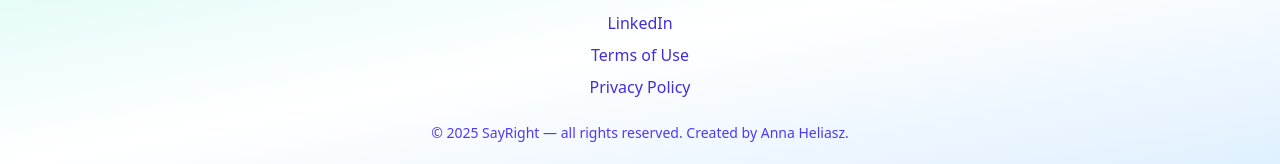
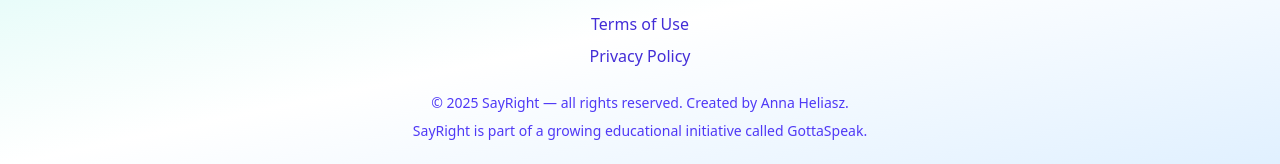
Before and after one commit to Ania58/Pronunciation-App-Frontend, a React (Vite) app: page /record in a window 1280 px wide. Shown: the part 771-935 px from the top of the page. Built offline with nearby package versions, Linux system fonts and the light colour scheme; no server answers.

Commit message:
Add footer text linking SayRight to GottaSpeak + translations in PL, EN, and ES

```diff
--- a/src/i18n/en/translation.json
+++ b/src/i18n/en/translation.json
@@ -24,7 +24,8 @@
     "name": "Anna Heliasz",
     "aboutMe": "About Me",
     "terms": "Terms of Use",
-    "privacy": "Privacy Policy"
+    "privacy": "Privacy Policy",
+    "partOfGottaSpeak": "SayRight is part of a growing educational initiative called GottaSpeak."
   },
 
   "mainTitle": "Welcome to SayRight",
--- a/src/i18n/es/translation.json
+++ b/src/i18n/es/translation.json
@@ -24,7 +24,8 @@
       "name": "Anna Heliasz",
       "aboutMe": "Sobre mí",
       "terms": "Términos de uso",
-      "privacy": "Política de privacidad"
+      "privacy": "Política de privacidad",
+      "partOfGottaSpeak": "SayRight forma parte de una iniciativa educativa en desarrollo llamada GottaSpeak."
     },
 
   "mainTitle": "Bienvenido a SayRight",
--- a/src/i18n/pl/translation.json
+++ b/src/i18n/pl/translation.json
@@ -25,7 +25,8 @@
       "name": "Annę Heliasz",
       "aboutMe": "O mnie",
       "terms": "Regulamin",
-      "privacy": "Polityka prywatności"
+      "privacy": "Polityka prywatności",
+      "partOfGottaSpeak": "SayRight jest częścią rozwijanej inicjatywy edukacyjnej o nazwie GottaSpeak."
     },
 
   "mainTitle": "Witaj w SayRight",
--- a/src/layout/Footer.tsx
+++ b/src/layout/Footer.tsx
@@ -55,7 +55,8 @@ export default function Footer() {
           {t('footer.privacy')}
         </Link>
       </div>
-      <div className="text-center py-6 text-xs sm:text-sm text-indigo-600 px-4 sm:px-0">
+      <div className="text-center py-6 px-4 sm:px-0 text-indigo-600 text-xs sm:text-sm leading-relaxed">
+        <div>
           © {year} SayRight — {t('footer.createdBy')}{' '}
           <Link
             to="/about-me"
@@ -65,6 +66,8 @@ export default function Footer() {
           </Link>
           .
         </div>
+        <div className="mt-1.5">{t('footer.partOfGottaSpeak')}</div>
+      </div>
     </footer>
   );
 }
```
Lines whose indentation alone changed are shown as unchanged.
